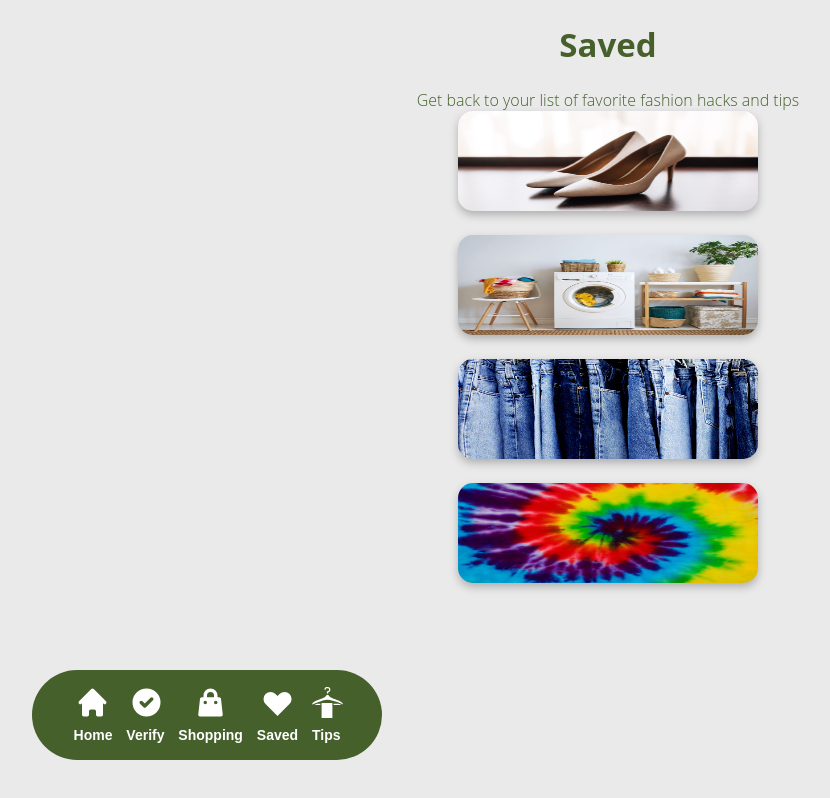
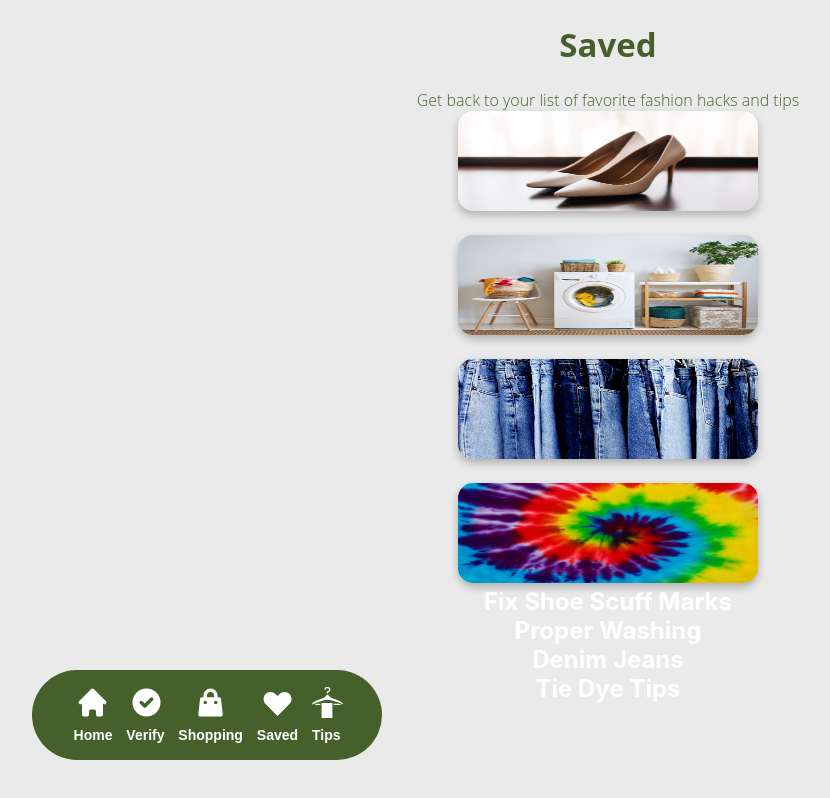
Before and after one commit to DevOfHockey/dcdfinal-mobile, a Next.js app: page /saved in a window 1280 px wide. Shown: the whole page, without its empty margins (32-862 px from the left). Built offline with nearby package versions, Linux system fonts and the light colour scheme.

Commit message:
saved text

```diff
--- /dev/null
+++ b/comps/savedtext.js
@@ -0,0 +1,26 @@
+import styled from 'styled-components';
+
+const DispCont = styled.div`
+display: flex;
+justify-content: center;
+align-items: center;
+flex-direction: column;
+`;
+
+const TxtCont = styled.div`
+text-align: center;
+font-weight: 700;
+font-size: 24px;
+color: white;
+`;
+
+export default function SavedTxt({
+    arr=[]
+}){
+    return <DispCont>
+        {
+            arr.map((o,i)=><TxtCont>{o}
+            </TxtCont>)
+        }
+    </DispCont>
+}
--- a/data/saveditems.js
+++ b/data/saveditems.js
@@ -4,3 +4,10 @@ export const savedImgs = [
     "/denim.jpeg",
     "/tiedye.jpeg"
 ];
+
+export const savedTxt = [
+    "Fix Shoe Scuff Marks",
+    "Proper Washing",
+    "Denim Jeans",
+    "Tie Dye Tips",
+];
--- a/pages/saved.js
+++ b/pages/saved.js
@@ -1,5 +1,6 @@
-import { savedImgs } from "../data/saveditems";
+import { savedImgs, savedTxt } from "../data/saveditems";
 import LinearImgs from "../comps/linearimgs";
+import SavedTxt from "../comps/savedtext";
 
 export default function Saved() {
     return <div class="pagetitle">
@@ -8,6 +9,7 @@ export default function Saved() {
 
     <div class="savedImgs">
         <LinearImgs arr={savedImgs} />
+        <SavedTxt arr={savedTxt} />
     </div>
 
     </div>
```
